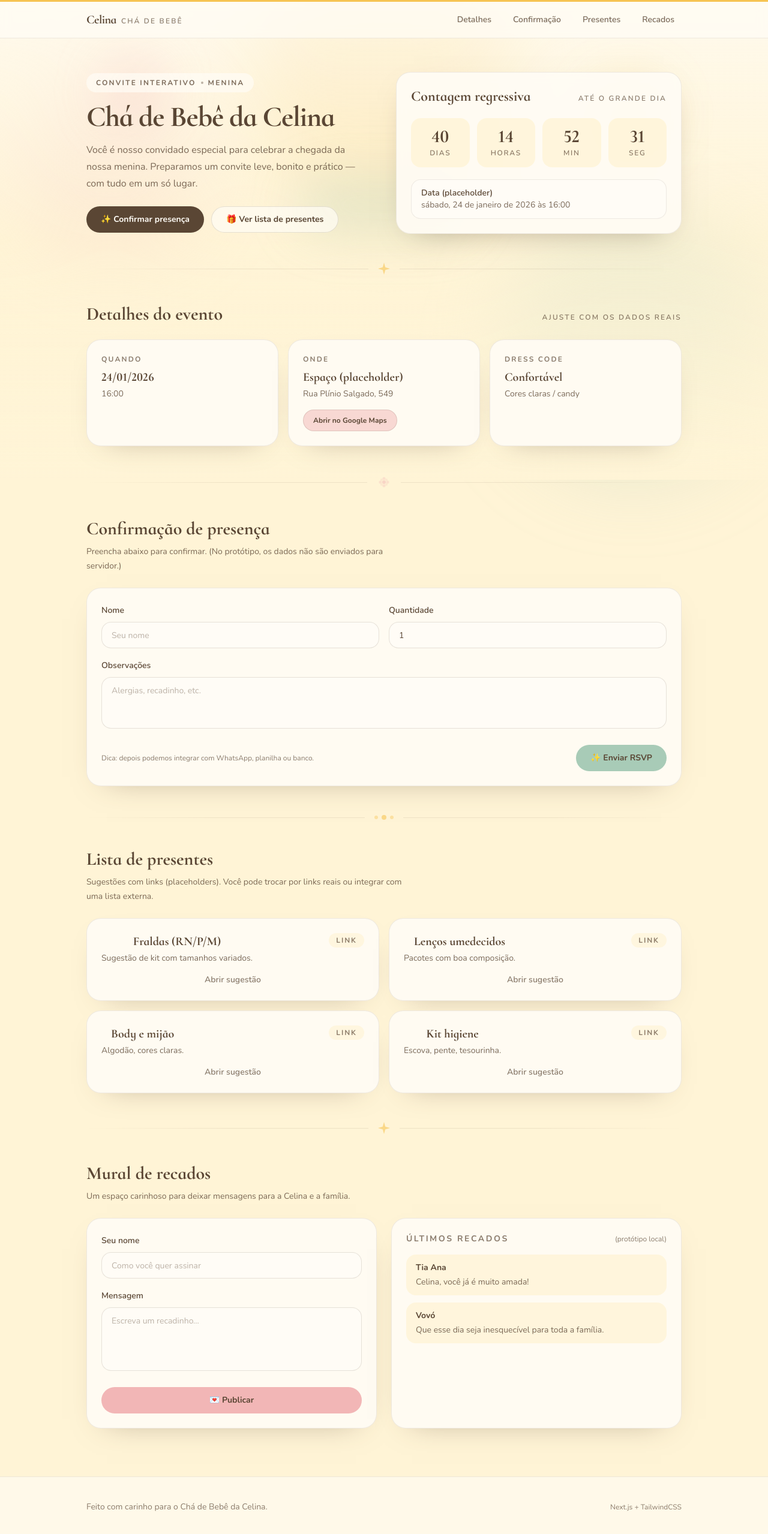
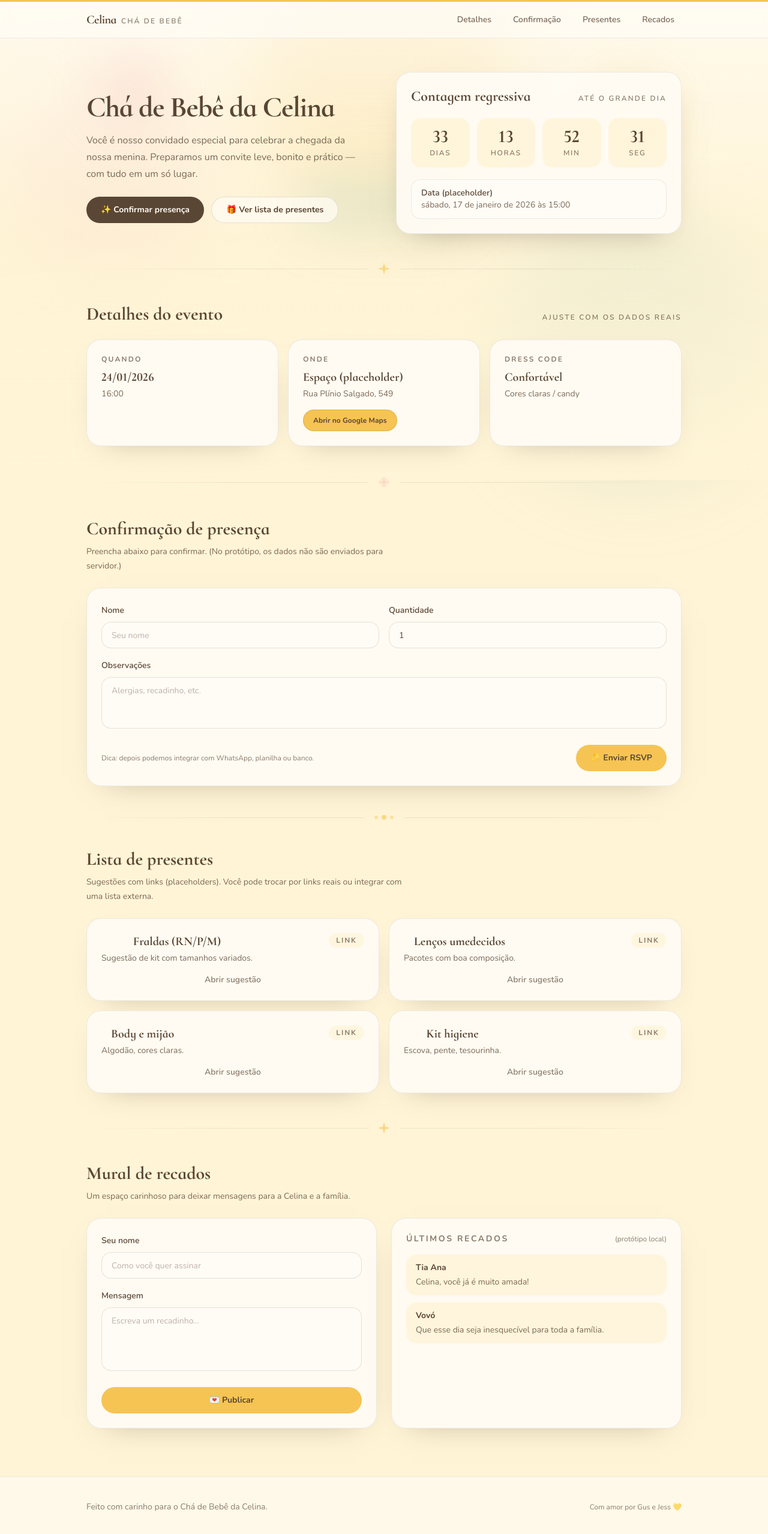
Before and after one commit to gustavo-nomelini/celina-cha, a Next.js app: page / in a window 1280 px wide. Shown: the top 2558 px of the page at 60% size. Built offline with nearby package versions, Linux system fonts and the light colour scheme.

Commit message:
alterando alguns placeholders

```diff
--- a/app/page.tsx
+++ b/app/page.tsx
@@ -57,7 +57,7 @@ export default function Home() {
   const eventDate = useMemo(() => {
     // Ajuste depois com a data real do evento.
     // Formato: ano, mês-1, dia, hora, minuto
-    return new Date(2026, 0, 24, 16, 0);
+    return new Date(2026, 0, 17, 15, 0);
   }, []);
 
   const { scrollYProgress } = useScroll();
@@ -318,14 +318,6 @@ export default function Home() {
 
           <div className="grid items-center gap-10 sm:grid-cols-2">
             <div>
-              <motion.p
-                className="inline-flex items-center gap-2 rounded-full bg-background/70 px-4 py-2 text-xs font-bold uppercase tracking-[0.18em] text-text/80"
-                whileHover={{ y: -1 }}
-              >
-                Convite interativo
-                <span className="h-1 w-1 rounded-full bg-text/40" />
-                Menina
-              </motion.p>
               <h1 className="mt-4 font-display text-4xl font-bold leading-[1.05] tracking-tight sm:text-5xl">
                 Chá de Bebê da Celina
               </h1>
@@ -441,7 +433,7 @@ export default function Home() {
               <motion.button
                 type="button"
                 onClick={openAddressOnMaps}
-                className="mt-4 inline-flex h-9 items-center justify-center rounded-full border border-text/15 bg-accent/50 px-4 text-xs font-bold text-text"
+                className="mt-4 inline-flex h-9 items-center justify-center rounded-full border border-text/15 bg-primary px-4 text-xs font-bold text-text"
                 whileTap={{ scale: 0.98 }}
               >
                 Abrir no Google Maps
@@ -518,8 +510,8 @@ export default function Home() {
               </p>
               <GlowSubmitButton
                 className="h-11 px-6 text-sm"
-                bgColor="bg-success"
-                glowColor="rgba(168, 203, 183, 0.7)"
+                bgColor="bg-primary"
+                glowColor="rgba(246, 196, 83, 0.7)"
               >
                 ✨ Enviar RSVP
               </GlowSubmitButton>
@@ -622,8 +614,8 @@ export default function Home() {
               </label>
               <GlowSubmitButton
                 className="mt-5 h-11 w-full px-6 text-sm"
-                bgColor="bg-accent"
-                glowColor="rgba(242, 182, 182, 0.7)"
+                bgColor="bg-primary"
+                glowColor="rgba(246, 196, 83, 0.7)"
               >
                 💌 Publicar
               </GlowSubmitButton>
@@ -656,7 +648,7 @@ export default function Home() {
       <footer className="border-t border-text/10 bg-background/60">
         <div className="mx-auto flex w-full max-w-5xl flex-col gap-2 px-4 py-10 text-sm text-text/70 sm:flex-row sm:items-center sm:justify-between">
           <div>Feito com carinho para o Chá de Bebê da Celina.</div>
-          <div className="text-xs">Next.js + TailwindCSS</div>
+          <div className="text-xs">Com amor por Gus e Jess 💛</div>
         </div>
       </footer>
     </div>
```
